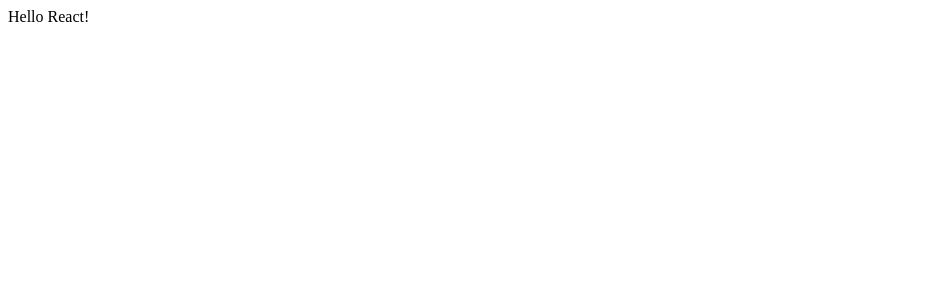
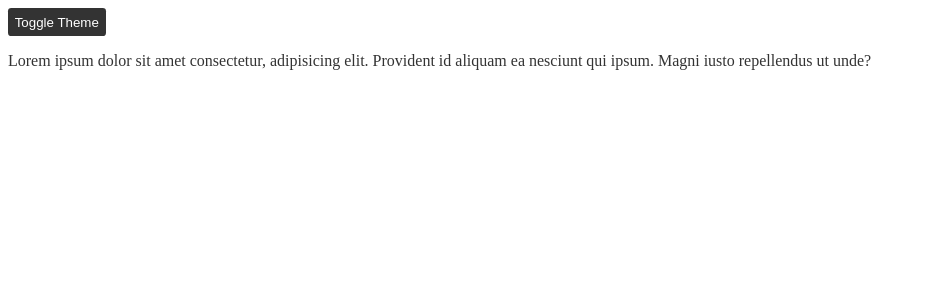
Before and after one commit to sabreena/React-Basic-Intermediate, a React (Vite) app: page / in a window 1280 px wide. Shown: the top 300 px of the page, without its empty margins (0-926 px from the left). Built offline with nearby package versions, Linux system fonts and the light colour scheme.

Commit message:
LDT-useContext: Practice useContext.

```diff
--- a/src/App.jsx
+++ b/src/App.jsx
@@ -1,5 +1,27 @@
-function App() {
-  return "Hello React!";
+import { useEffect, useState, createContext } from "react";
+import { Child } from "./Child";
+
+export const ThemeContext = createContext();
+
+export default function App() {
+  const [isDarkMode, setIsDarkMode] = useState(false);
+
+  function toggleTheme() {
+    setIsDarkMode((prevMode) => !prevMode);
+  }
+
+  useEffect(() => {
+    document.body.style.background = isDarkMode ? "#333" : "white";
+    document.body.style.color = isDarkMode ? "white" : "#333";
+  }, [isDarkMode]);
+
+  return (
+    <ThemeContext.Provider value={{ isDarkMode, toggleTheme }}>
+      <Child />
+      <p>
+        Lorem ipsum dolor sit amet consectetur, adipisicing elit. Provident id
+        aliquam ea nesciunt qui ipsum. Magni iusto repellendus ut unde?
+      </p>
+    </ThemeContext.Provider>
+  );
 }
-
-export default App;
--- /dev/null
+++ b/src/Child.jsx
@@ -0,0 +1,5 @@
+import { GrandChild } from "./GrandChild";
+
+export function Child() {
+  return <GrandChild />;
+}
--- /dev/null
+++ b/src/GrandChild.jsx
@@ -0,0 +1,22 @@
+import { useContext } from "react";
+import { ThemeContext } from "./App";
+
+export function GrandChild() {
+  const { isDarkMode, toggleTheme } = useContext(ThemeContext);
+
+  return (
+    <button
+      style={{
+        background: isDarkMode ? "white" : "#333",
+        color: isDarkMode ? "#333" : "white",
+        border: "none",
+        padding: ".5em",
+        borderRadius: ".25em",
+        cursor: "pointer",
+      }}
+      onClick={toggleTheme}
+    >
+      Toggle Theme
+    </button>
+  );
+}
```
